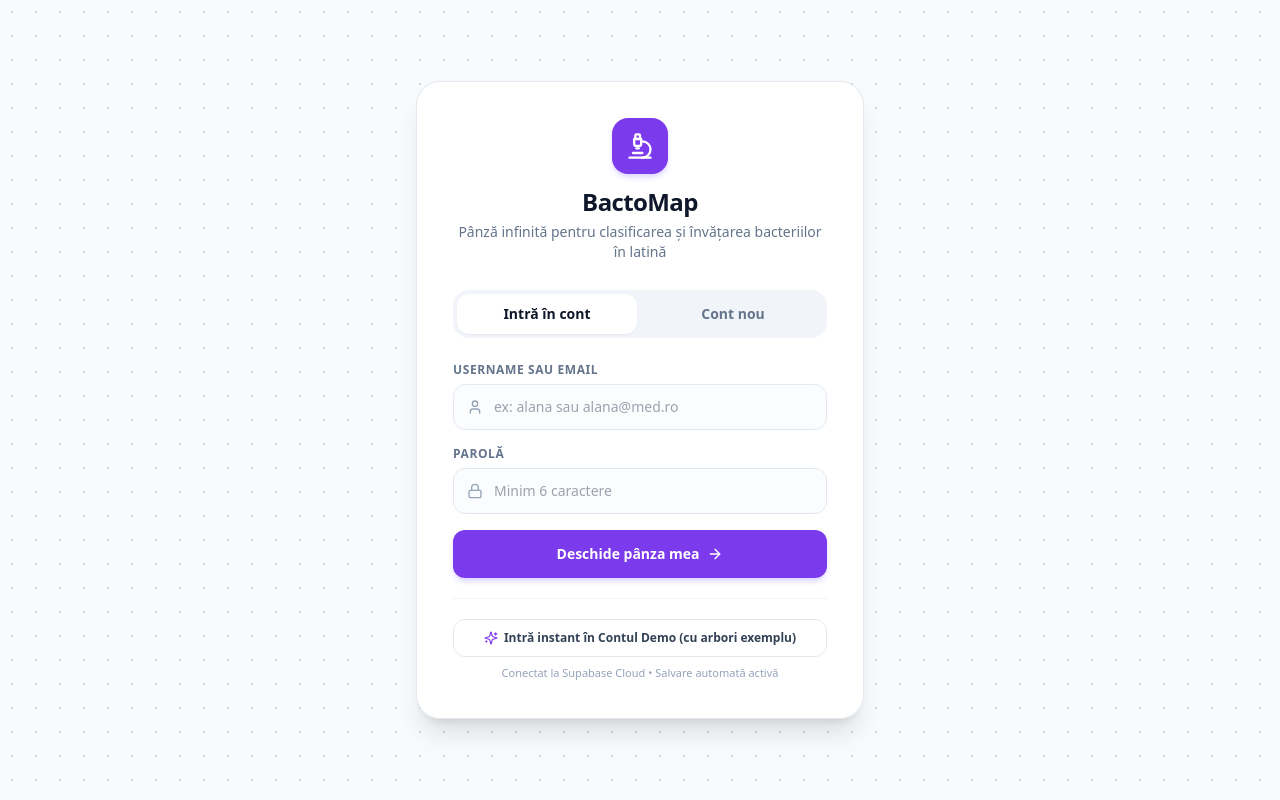
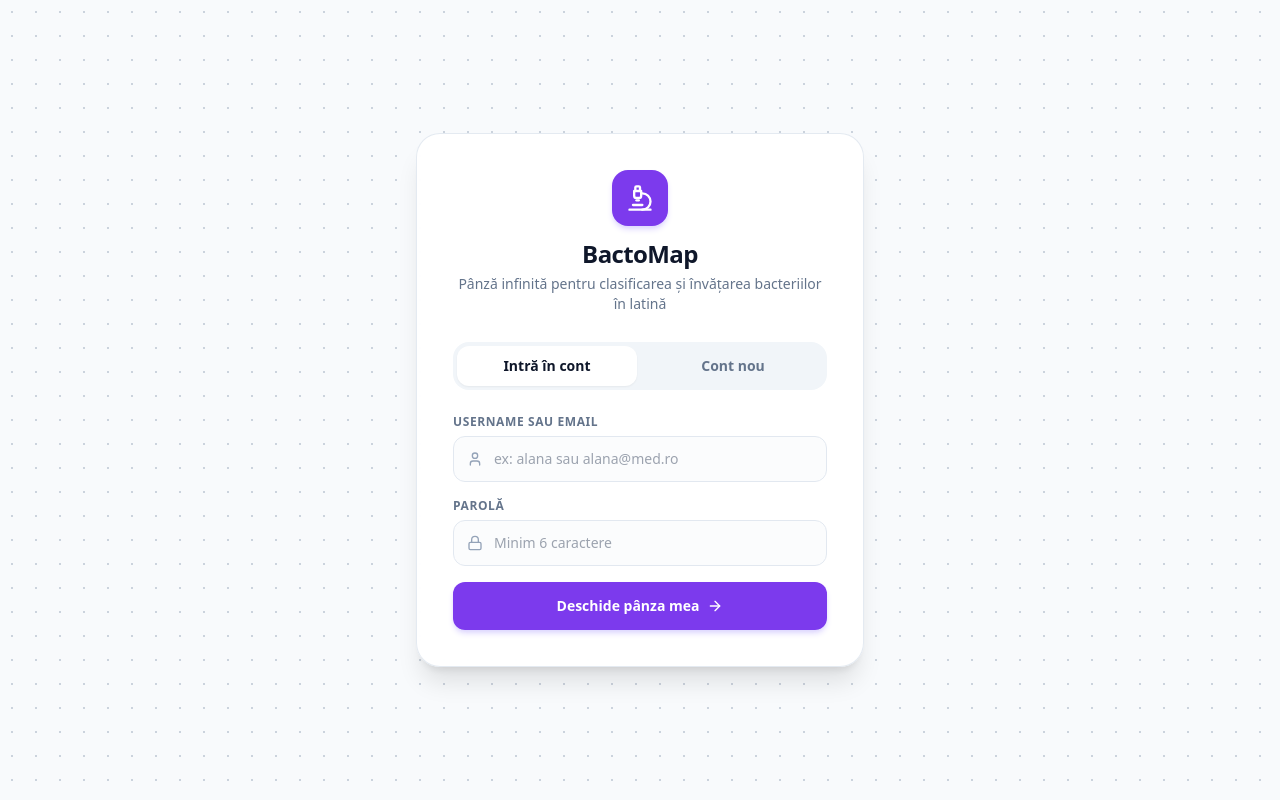
Before and after one commit to cuculetz11/BactoMap, a Next.js app: page / in a window 1280 px wide. Built offline with nearby package versions, Linux system fonts and the light colour scheme; no server answers.

Commit message:
ui: finalize clean auth screen without demo button or cloud status text

```diff
--- a/src/components/auth/AuthScreen.tsx
+++ b/src/components/auth/AuthScreen.tsx
@@ -1,13 +1,9 @@
 "use client";
 
 import React, { useState } from "react";
-import {
-  isSupabaseConfigured,
-  signInWithIdentifier,
-  signUpWithIdentifier,
-} from "@/lib/supabase";
+import { signInWithIdentifier, signUpWithIdentifier } from "@/lib/supabase";
 import { UserSession } from "@/types/bacteria";
-import { Microscope, ArrowRight, Sparkles, Lock, User } from "lucide-react";
+import { Microscope, ArrowRight, Lock, User } from "lucide-react";
 
 interface AuthScreenProps {
   onAuthenticated: (session: UserSession) => void;
@@ -40,26 +36,6 @@ export default function AuthScreen({ onAuthenticated }: AuthScreenProps) {
         setError(res.error);
       } else if (res.session) {
         onAuthenticated(res.session);
-      }
-    } finally {
-      setLoading(false);
-    }
-  };
-
-  const handleQuickDemo = async () => {
-    setLoading(true);
-    setError(null);
-    try {
-      const loginTry = await signInWithIdentifier("student_demo", "medicina123");
-      if (loginTry.session) {
-        onAuthenticated(loginTry.session);
-        return;
-      }
-      const signupTry = await signUpWithIdentifier("student_demo", "medicina123");
-      if (signupTry.session) {
-        onAuthenticated(signupTry.session);
-      } else if (signupTry.error) {
-        setError(signupTry.error);
       }
     } finally {
       setLoading(false);
@@ -182,25 +158,6 @@ export default function AuthScreen({ onAuthenticated }: AuthScreenProps) {
             <ArrowRight className="w-4 h-4" />
           </button>
         </form>
-
-        {/* Acces instant cu 1 tap pentru testare rapidă pe tabletă */}
-        <div className="mt-5 pt-5 border-t border-slate-100 flex flex-col gap-2">
-          <button
-            type="button"
-            onClick={handleQuickDemo}
-            disabled={loading}
-            className="w-full py-2.5 px-4 rounded-xl border border-slate-200 hover:bg-slate-50 text-slate-700 text-xs font-semibold flex items-center justify-center gap-1.5 transition"
-          >
-            <Sparkles className="w-3.5 h-3.5 text-violet-600" />
-            <span>Intră instant în Contul Demo (cu arbori exemplu)</span>
-          </button>
-
-          <p className="text-[11px] text-center text-slate-400">
-            {isSupabaseConfigured
-              ? "Conectat la Supabase Cloud • Salvare automată activă"
-              : "Mod Local Activ • Adaugă cheile Supabase în .env.local pentru Cloud"}
-          </p>
-        </div>
       </div>
     </div>
   );
```
